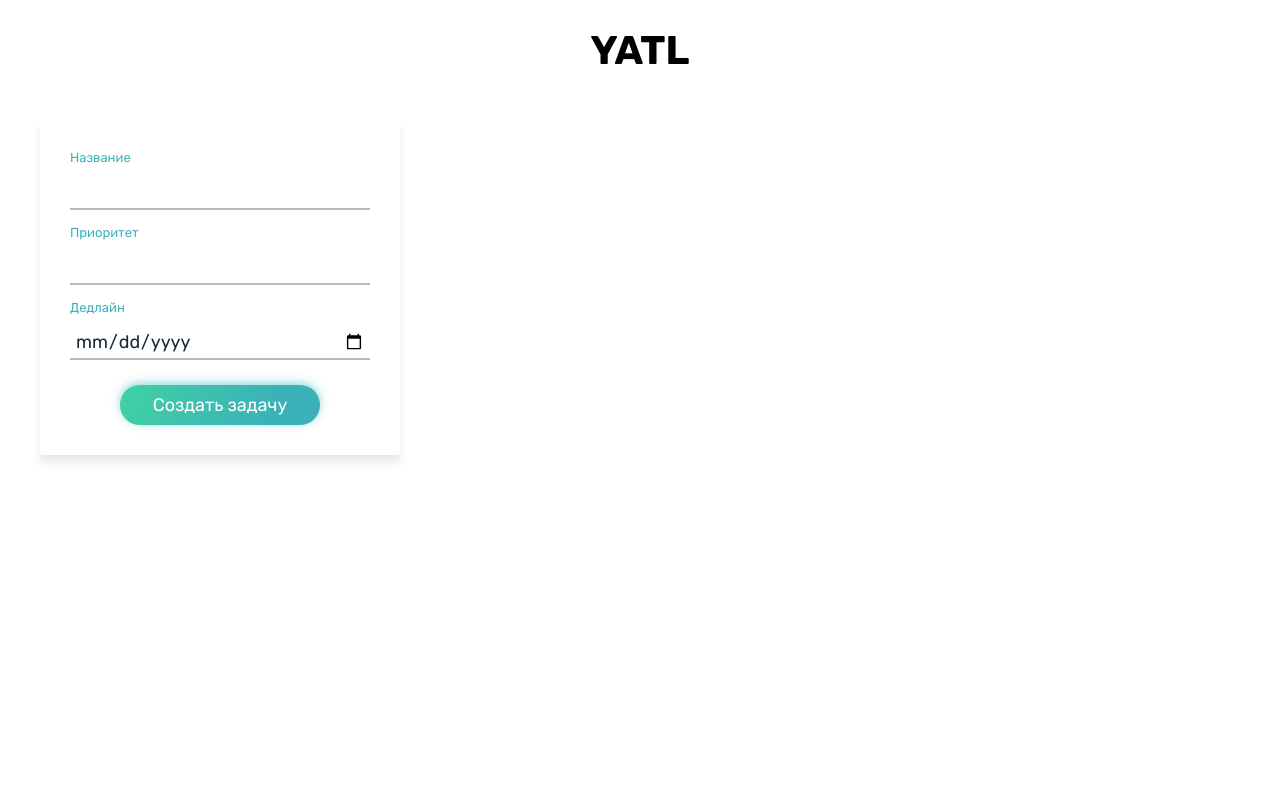
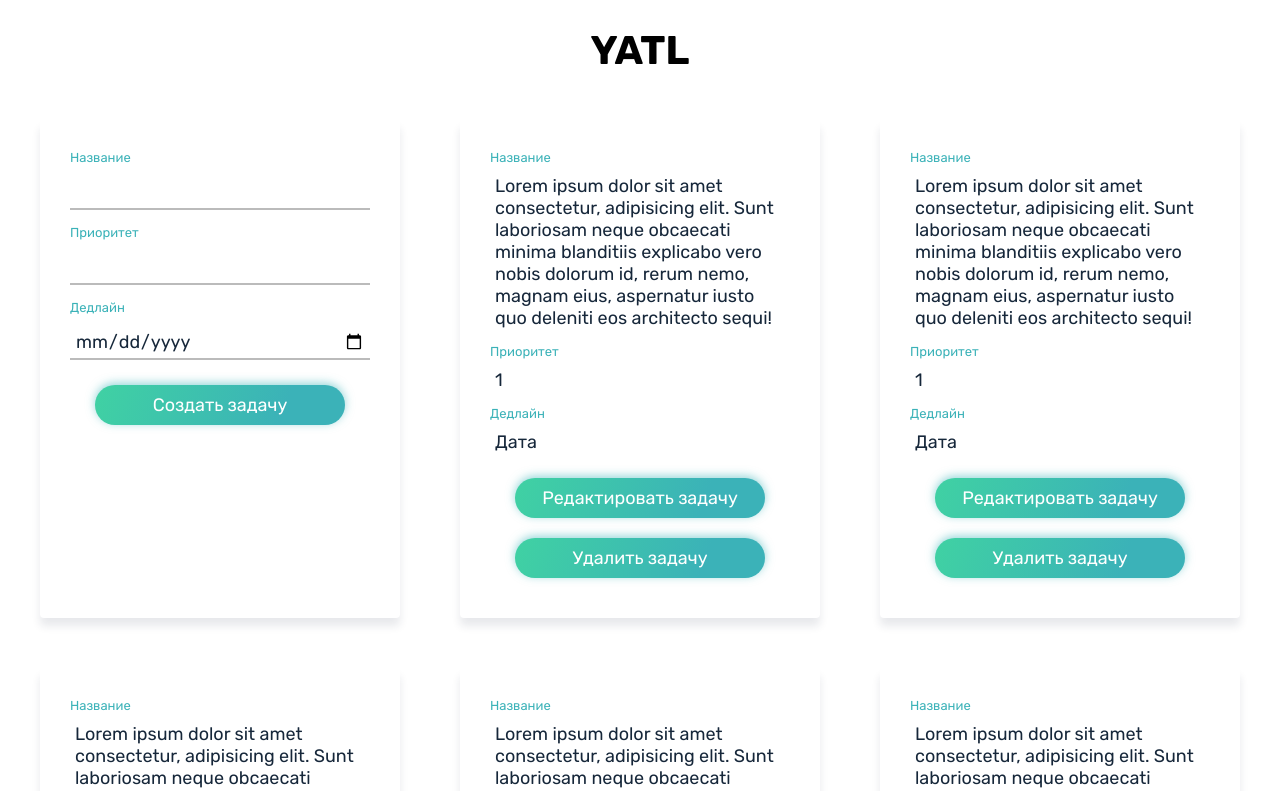
Before and after one commit to mrstudenovroman/ToDo-React-TS-GraphQL-Apollo, a React app in the folder front/: page / in a window 1280 px wide. Shown: the top 791 px of the page. Built offline with nearby package versions, Linux system fonts and the light colour scheme.

Commit message:
EL12: поменял стили у компонентов

```diff
--- a/front/src/Components/Template/styles.ts
+++ b/front/src/Components/Template/styles.ts
@@ -5,7 +5,7 @@ export const WrapperStyled = styled.div`
   display: flex;
   flex-shrink: 0;
   flex-direction: column;
-  justify-content: center;
+  justify-content: flex-start;
   align-items: center;
   padding: 30px;
   border-radius: 4px;
@@ -39,7 +39,7 @@ export const InputStyled = styled.input`
 `;
 
 export const ButtonStyled = styled.button`
-  width: 200px;
+  width: 250px;
   height: 40px;
   margin: 10px 0 0 0;
   outline: none;
--- a/front/src/Components/index.tsx
+++ b/front/src/Components/index.tsx
@@ -1,9 +1,11 @@
 import React from "react";
 
 import Template from "./Template";
+import TaskCard from "./Card";
 import { LayoutStyled, HeaderStyled, TitleStyled, ContentStyled } from "./styles";
 
 function Layout() {
+  const arr = [<TaskCard />, <TaskCard />, <TaskCard />, <TaskCard />, <TaskCard />];
   return (
     <LayoutStyled>
       <HeaderStyled>
@@ -11,6 +13,7 @@ function Layout() {
       </HeaderStyled>
       <ContentStyled>
         <Template />
+        {arr.map(data => data)}
       </ContentStyled>
     </LayoutStyled>
   );
--- a/front/src/Components/styles.ts
+++ b/front/src/Components/styles.ts
@@ -30,4 +30,5 @@ export const ContentStyled = styled.div`
   justify-items: center;
   align-content: center;
   padding: 0 20px;
+  margin: 0 0 50px 0;
 `;
```
